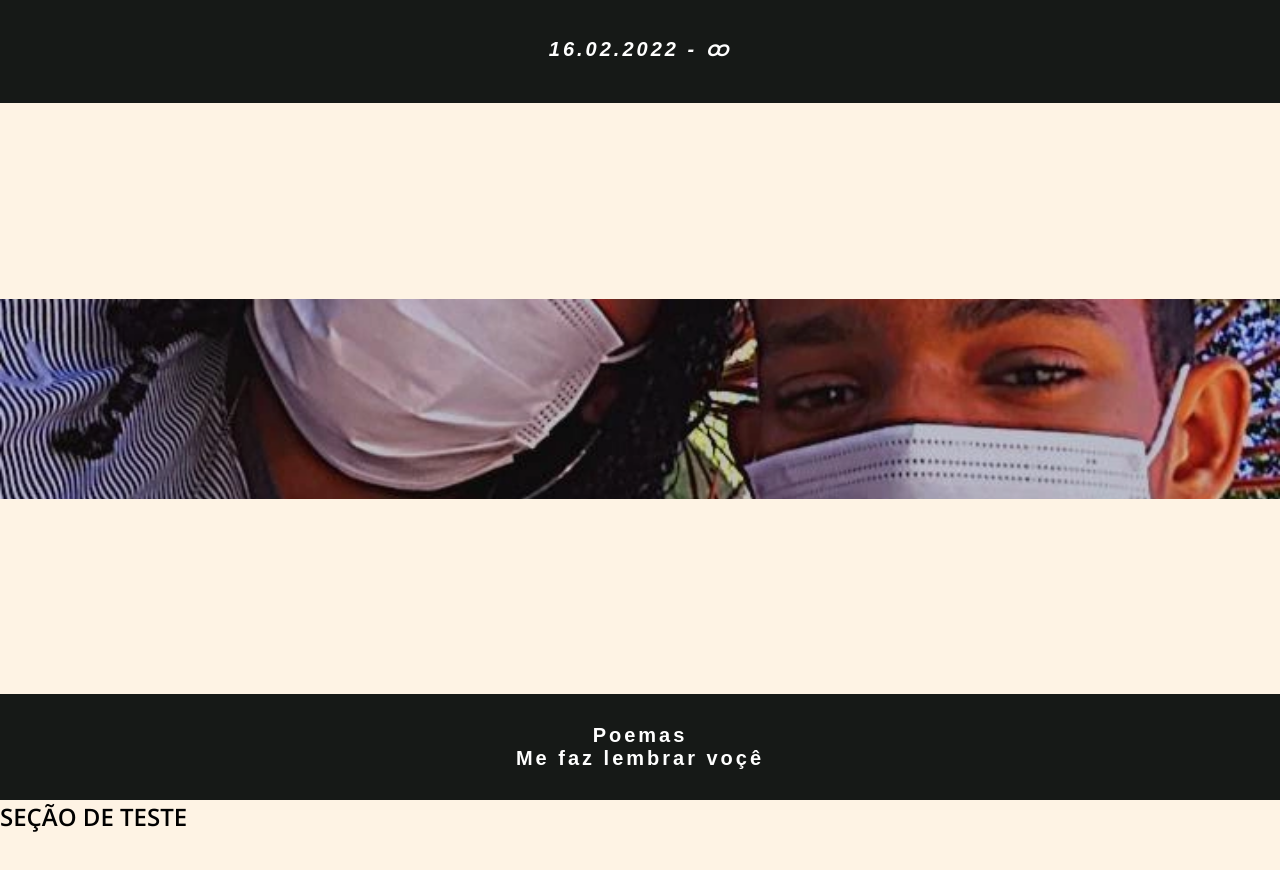
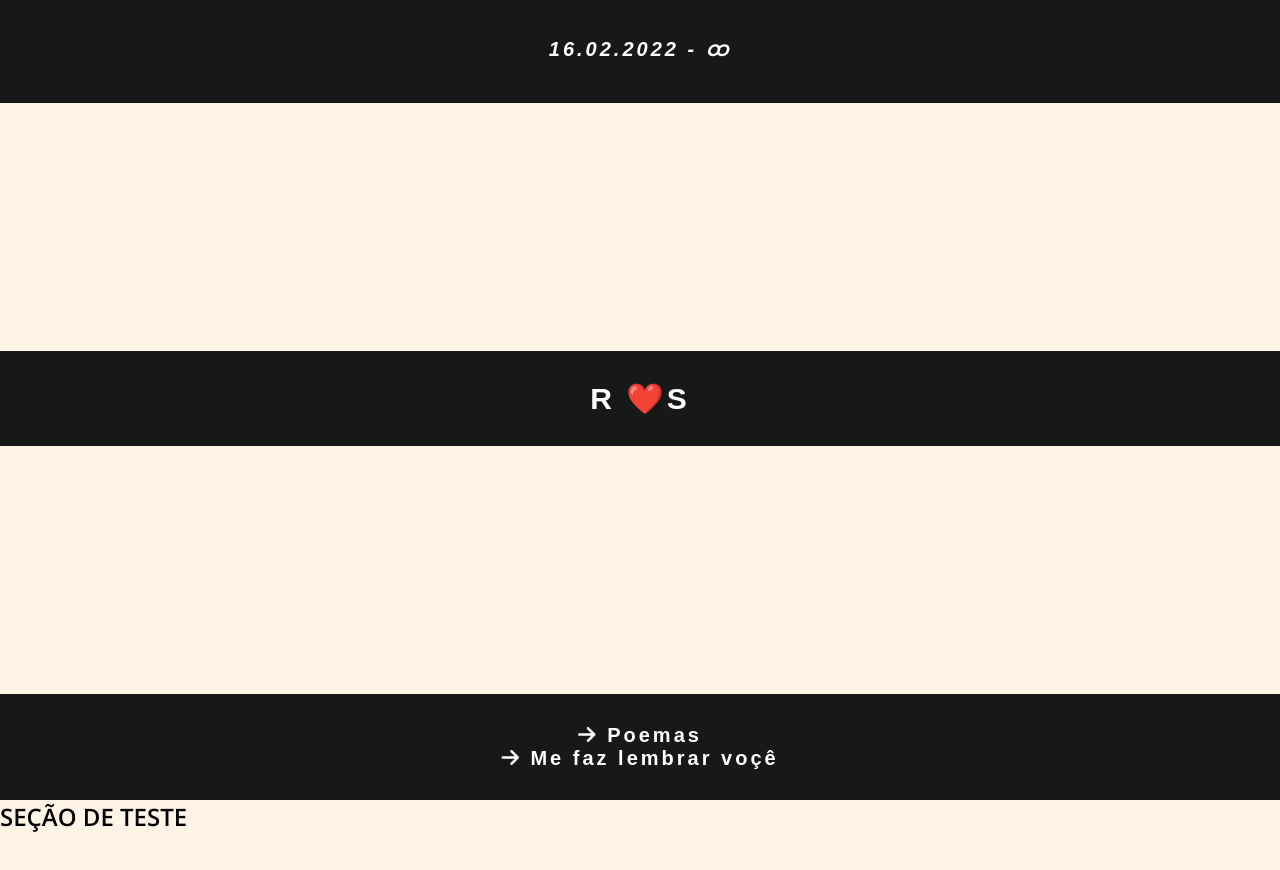
Before and after one commit to Salomao-Faleta/Our-Day, a plain HTML site: page index.html in a window 1280 px wide. Shown: the top 870 px of the page. Drawn offline with nearby package versions, Linux system fonts and the light colour scheme; a web font is replaced by a local one.

Commit message:
parte 2
Criando a estrutura das outras páginas (poesias e me faz lembrar vc). e corrigindo algumas
coisas

```diff
--- a/index.html
+++ b/index.html
@@ -19,13 +19,13 @@
         </div>
 
         <div class="logo">
-            <img src="src/images/foto1.webp" alt="RS" id="img"/>
+            <h2>R ❤️S</h2>
         </div>
 
         <div class="menu">
             <ul>
-                <li><a href="#">Poemas</a></li>
-                <li><a href="#">Me faz lembrar voçê</a></li>
+                <li><a href="src/html/poesias.html"><i class="fa-solid fa-arrow-right"></i> Poemas</a></li>
+                <li><a href="src/html/lembreiVc.html"><i class="fa-solid fa-arrow-right"></i> Me faz lembrar voçê</a></li>
             </ul>
         </div>
 
--- a/src/css/style.css
+++ b/src/css/style.css
@@ -64,7 +64,9 @@ header .container{
 
 .container .logo{
     width: 100%;
-    height: 200px;
+    padding: 30px 0px;
+    text-align: center;
+    background-color: var(--preto2);
 }
 
 .container .logo #img{
```
Also changed, not shown: src/html/lembreiVc.html (added, +15 -0 lines), src/html/poesias.html (added, +15 -0 lines), src/images/IMG-20230807-WA0039.jpg, src/images/IMG-20230807-WA0085.jpg, src/images/elaZoada.png, src/images/foto2.webp (renamed from src/images/IMG_20211029_173846_854.webp), src/script/script.js (added).
